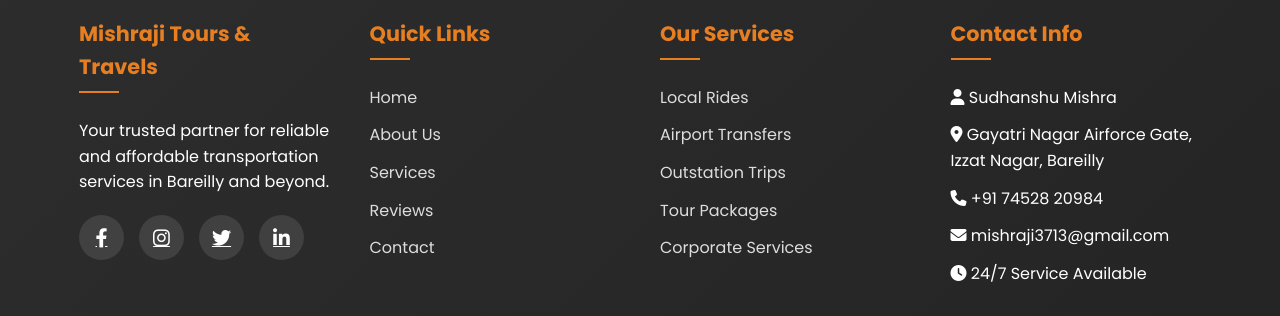
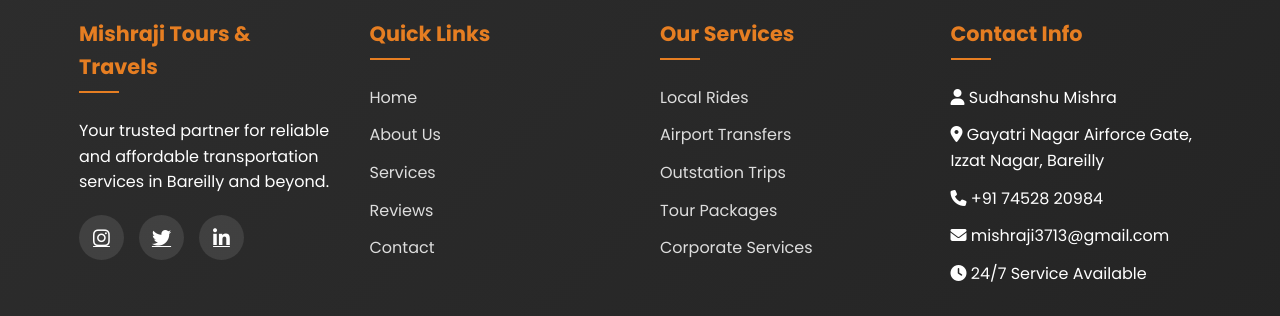
Before and after one commit to wasvaibhav/mishraji, a plain HTML site: page index.html in a window 1280 px wide. Shown: the part 5629-5945 px from the top of the page. Drawn offline with Linux system fonts and the light colour scheme.

Commit message:
update social links and add crysta

```diff
--- a/index.html
+++ b/index.html
@@ -790,7 +790,7 @@
                     <h3>Mishraji Tours & Travels</h3>
                     <p>Your trusted partner for reliable and affordable transportation services in Bareilly and beyond.</p>
                     <div class="social-links">
-                        <a href="#"><i class="fab fa-facebook-f"></i></a>
+                        <!-- <a href="#"><i class="fab fa-facebook-f"></i></a> -->
                         <a href="https://www.instagram.com/mishrajitoursandtravels/"><i class="fab fa-instagram"></i></a>
                         <a href="https://x.com/TravelsTou10189"><i class="fab fa-twitter"></i></a>
                         <a href="http://www.linkedin.com/in/mishraji-tours-and-travels-295428390"><i class="fab fa-linkedin-in"></i></a>
```
